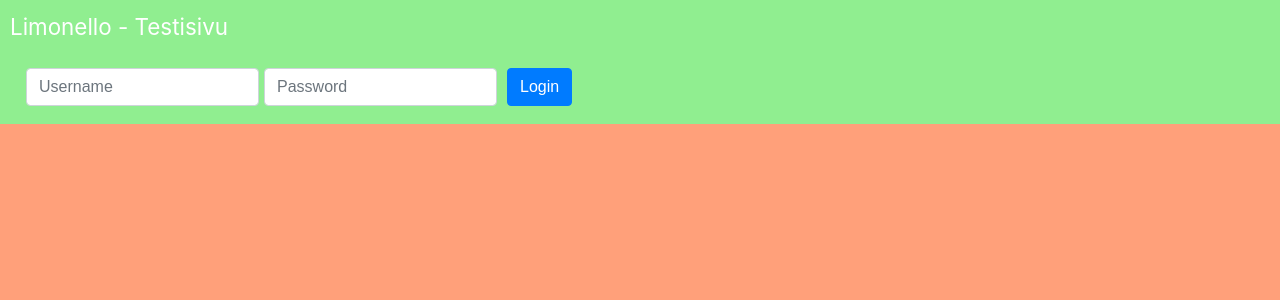
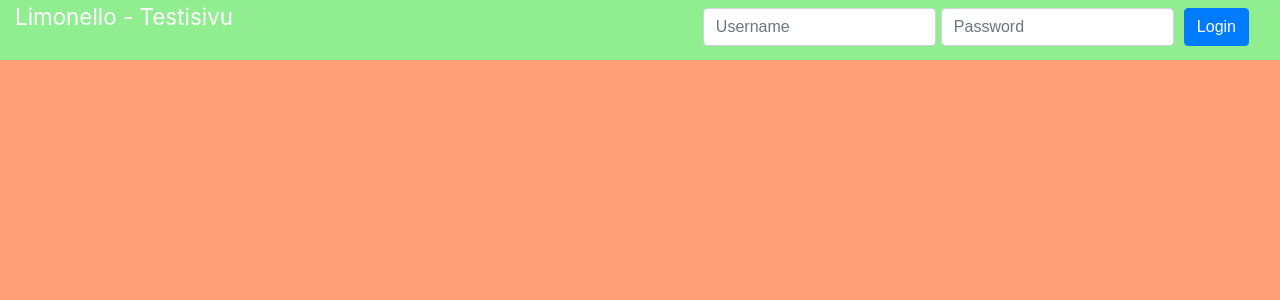
Before and after one commit to pekoe09/limonello, a React (Create React App) app in the folder client/: page / in a window 1280 px wide. Shown: the top 300 px of the page. Built offline with nearby package versions, Linux system fonts and the light colour scheme.

Commit message:
Added some navigation items in the mainnavbar.

```diff
--- a/client/src/components/layout/MainHeader.js
+++ b/client/src/components/layout/MainHeader.js
@@ -2,28 +2,24 @@ import React from 'react'
 import PropTypes from 'prop-types'
 import MainTitle from './MainTitle'
 import MainNavBar from './MainNavBar'
-import { Container, Row } from 'react-bootstrap'
+import { Container, Row, Col } from 'react-bootstrap'
 
 const containerStyle = {
-  minHeight: 100,
+  minHeight: 60,
   minWidth: '100%',
   backgroundColor: 'lightGreen',
-}
-
-const mainHeaderStyle = {
-  margin: 10
-
 }
 
 const MainHeader = ({ titleText }) => {
   return (
     <Container fluid style={containerStyle}>
-      <Row></Row>
       <Row>
-        <div style={mainHeaderStyle}>
-          <MainTitle text={titleText} />
-          <MainNavBar />
-        </div>
+          <Col sm={4}>
+            <MainTitle text={titleText} />
+          </Col>
+          <Col>
+            <MainNavBar />
+          </Col>
       </Row>
     </Container>
   )
--- a/client/src/components/layout/MainNavBar.js
+++ b/client/src/components/layout/MainNavBar.js
@@ -1,12 +1,15 @@
 import React from 'react'
 import { connect } from 'react-redux'
 import { NavLink } from 'react-router-dom'
-import { Navbar, Nav, NavItem, Image } from 'react-bootstrap'
+import { Navbar, Nav, NavItem, NavDropdown, Image } from 'react-bootstrap'
 import { Login, Logout } from '../users'
 
 const AnonymousItems = () => {
   return (
-    <Nav>
+    <Nav
+      style={{ width: "100%" }}
+      className='justify-content-end'
+    >
       <NavItem>
         <Login />
       </NavItem>
@@ -17,7 +20,32 @@ const AnonymousItems = () => {
 const LoggedInItems = () => {
   return (
     <React.Fragment>
-      <Nav>
+      <Nav
+        style={{ width: "100%" }}
+        className='justify-content-end'
+      >
+        <Nav.Link href='/recipes'>Recipes</Nav.Link>
+        <NavDropdown title='Beverages' id='beverages-dropdown'>
+          <NavDropdown.Item href='/wines'>Wines</NavDropdown.Item>
+          <NavDropdown.Item href='/grapes'>Grapes</NavDropdown.Item>
+          <NavDropdown.Item href='/winetypes'>Wine types</NavDropdown.Item>
+          <NavDropdown.Divider />
+          <NavDropdown.Item href='/beers'>Beers</NavDropdown.Item>
+          <NavDropdown.Item href='/beertypes'>Beer types</NavDropdown.Item>
+        </NavDropdown>
+        <NavDropdown title='Static info' id='static-info-dropdown'>
+          <NavDropdown.Item href='/countries'>Countries</NavDropdown.Item>
+          <NavDropdown.Item href='/regions'>Regions</NavDropdown.Item>
+          <NavDropdown.Item href='/cuisines'>Cuisines</NavDropdown.Item>
+          <NavDropdown.Divider />
+          <NavDropdown.Item href='/courses'>Courses</NavDropdown.Item>
+          <NavDropdown.Item href='/dishtypes'>Dish types</NavDropdown.Item>
+          <NavDropdown.Item href='/foodstuffs'>Foodstuffs</NavDropdown.Item>
+          <NavDropdown.Divider />
+          <NavDropdown.Item href='/measuretypes'>Measure types</NavDropdown.Item>
+          <NavDropdown.Item href='/measures'>Measures</NavDropdown.Item>
+        </NavDropdown>
+        <Nav.Link href='/shoppinglist'>Shopping list</Nav.Link>
         <Logout />
       </Nav>
     </React.Fragment>
```
